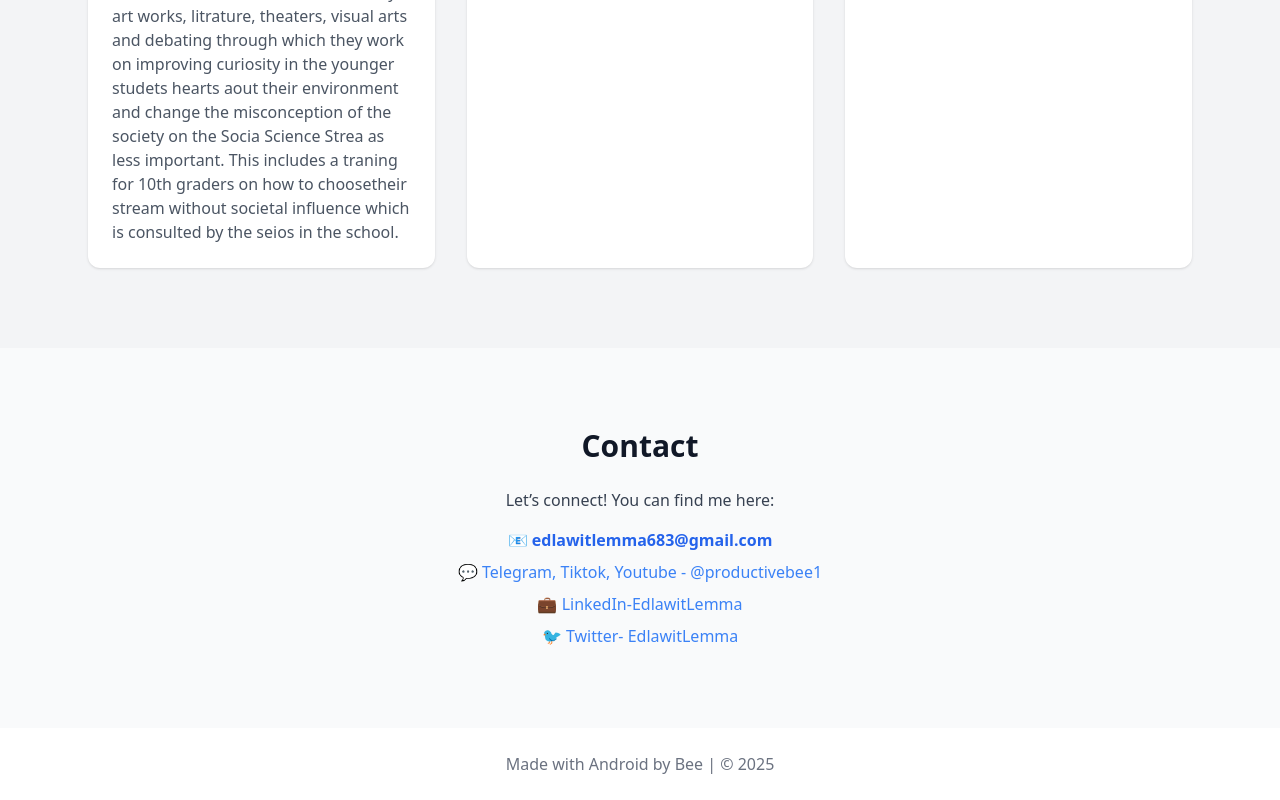
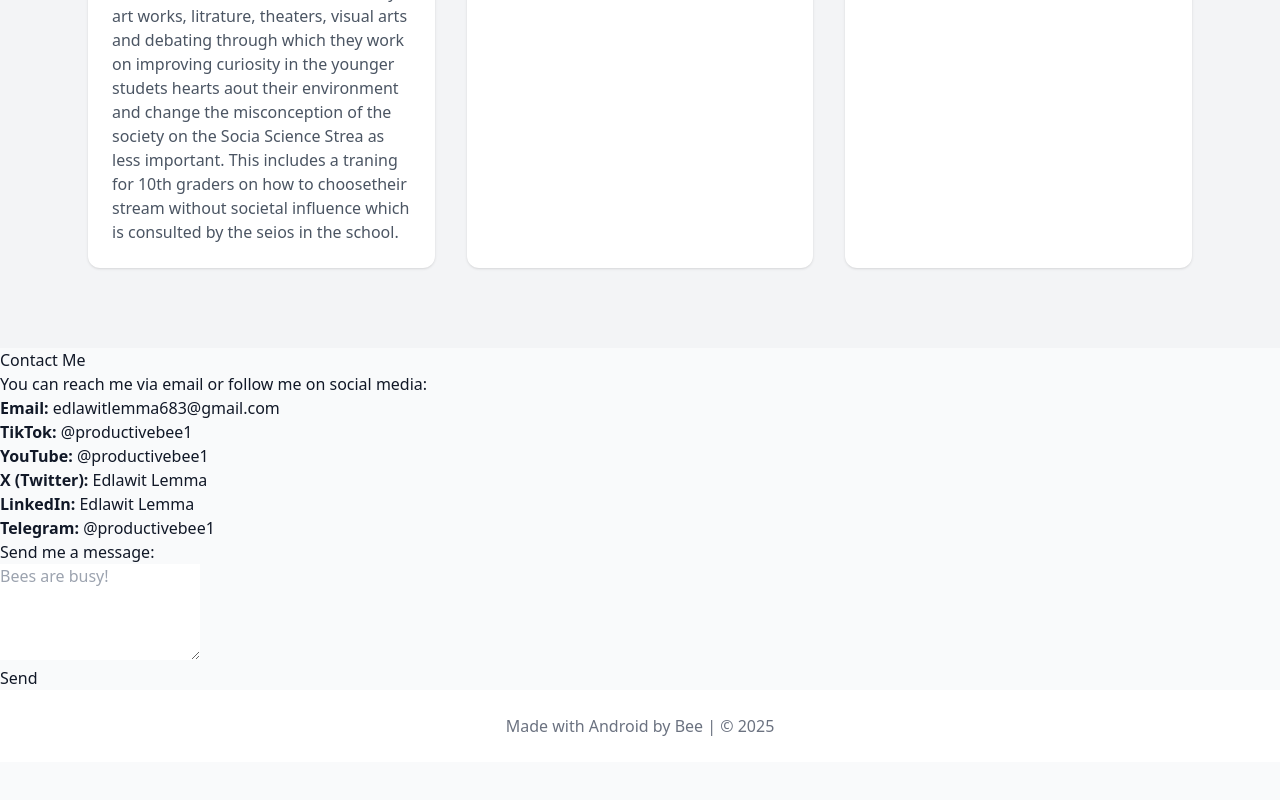
Before and after one commit to edlawitlemma683-lgtm/index.html, a plain HTML site: page index.html in a window 1280 px wide. Shown: the part 1918-2718 px from the top of the page. After the commit the page ends 2680 px from the top, so only its background shows below. Drawn offline with nearby package versions, Linux system fonts and the light colour scheme.

Commit message:
Update index.html

```diff
--- a/index.html
+++ b/index.html
@@ -91,16 +91,24 @@
 
 
   <!-- Contact Section -->
-  <section id="contact" class="py-20 max-w-4xl mx-auto px-6 text-center">
-    <h2 class="text-3xl font-bold mb-6">Contact</h2>
-    <p class="mb-4 text-gray-700">Let’s connect! You can find me here:</p>
-    <div class="space-y-2">
-      <a href="mailto:your.email@example.com" class="block text-blue-600 font-semibold">📧 edlawitlemma683@gmail.com</a>
-      <a href="https://t.me/yourtelegram" target="_blank" class="block text-blue-500">💬 Telegram,  Tiktok, Youtube - @productivebee1</a>
-      <a href="https://www.linkedin.com/in/yourprofile" target="_blank" class="block text-blue-500">💼 LinkedIn-EdlawitLemma</a>
-      <a href="https://twitter.com/yourhandle" target="_blank" class="block text-blue-500">🐦 Twitter- EdlawitLemma</a>
-    </div>
-  </section>
+  <section id="contact">
+    <h2>Contact Me</h2>
+    <p>You can reach me via email or follow me on social media:</p>
+    <ul>
+        <li><strong>Email:</strong> <a href="mailto:edlawitlemma683@gmail.com">edlawitlemma683@gmail.com</a></li>
+        <li><strong>TikTok:</strong> <a href="https://www.tiktok.com/@productivebee1" target="_blank">@productivebee1</a></li>
+        <li><strong>YouTube:</strong> <a href="https://www.youtube.com/@productivebee1" target="_blank">@productivebee1</a></li>
+        <li><strong>X (Twitter):</strong> <a href="https://x.com/EdlawitLemma" target="_blank">Edlawit Lemma</a></li>
+        <li><strong>LinkedIn:</strong> <a href="https://www.linkedin.com/in/edlawit-lemma" target="_blank">Edlawit Lemma</a></li>
+        <li><strong>Telegram:</strong> <a href="https://t.me/productivebee1" target="_blank">@productivebee1</a></li>
+    </ul>
+    <form>
+        <label for="message">Send me a message:</label><br>
+        <textarea id="message" placeholder="Bees are busy!" rows="4"></textarea><br>
+        <button type="submit">Send</button>
+    </form>
+</section>
+
 
   <!-- Footer -->
   <footer class="bg-white py-6 text-center text-gray-500">
```
